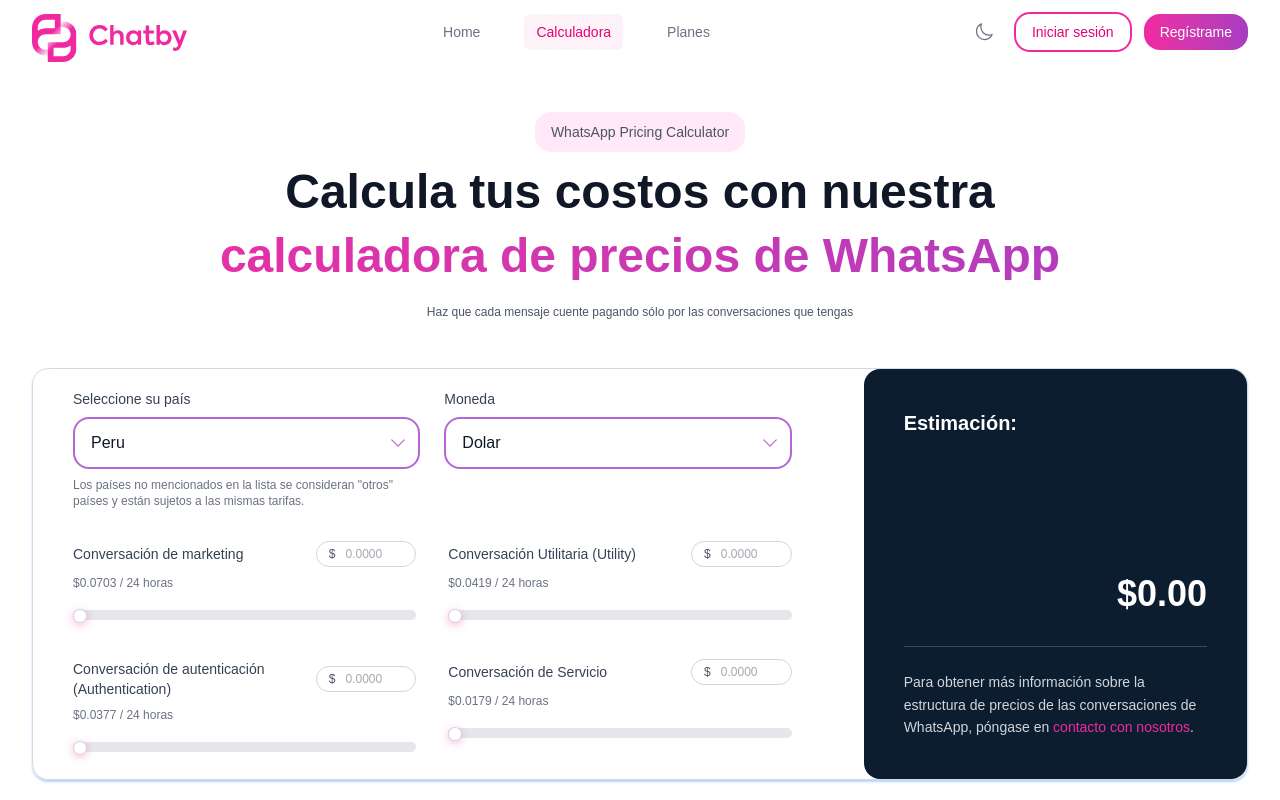
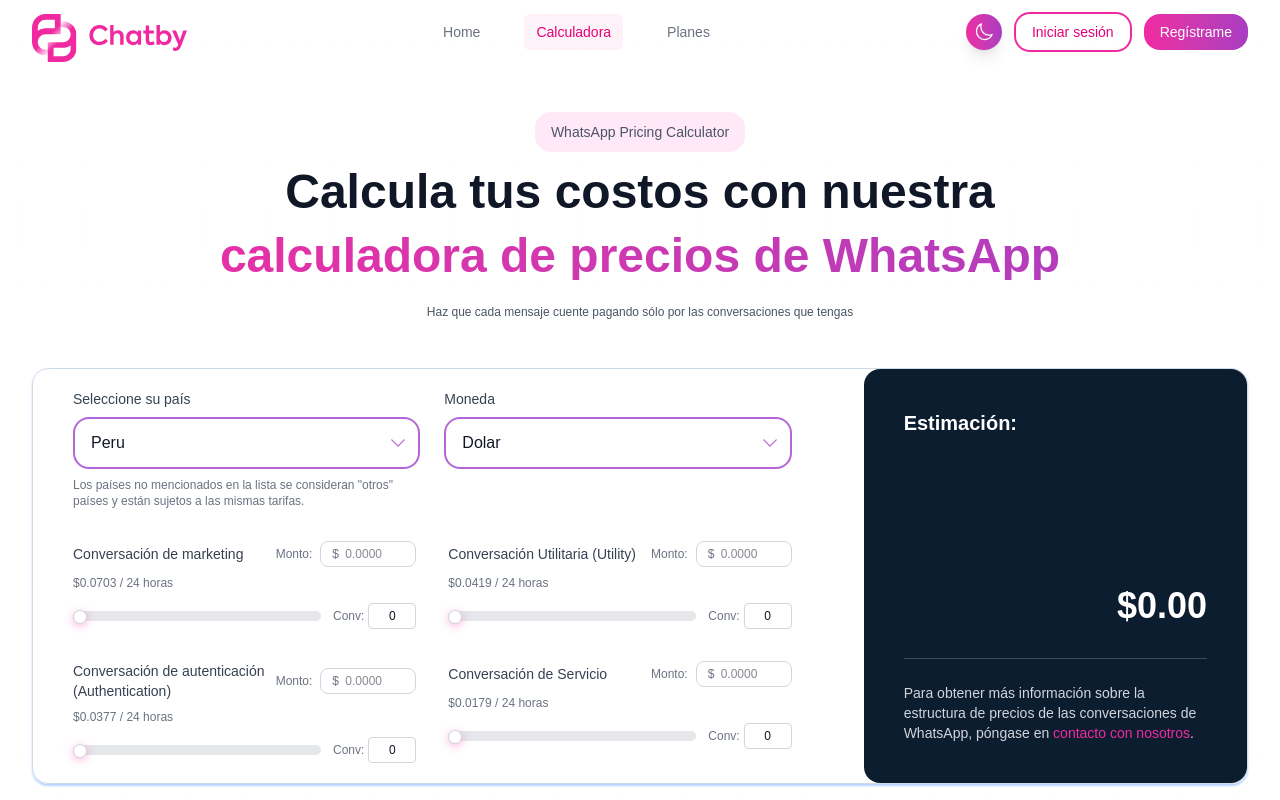
Before and after one commit to josetch01/chatby, a React (Vite) app: page /calculadora in a window 1280 px wide. Shown: the top 800 px of the page. Built offline with nearby package versions, Linux system fonts and the light colour scheme; a web font is replaced by a local one.

Commit message:
Toggle de luna y sol

```diff
--- a/src/components/Layout.jsx
+++ b/src/components/Layout.jsx
@@ -116,11 +116,11 @@
 
             {/* Desktop Auth buttons and Dark mode toggle */}
             <div className="hidden md:flex items-center space-x-3">
-              {/* Dark mode toggle */}
+              {/* Dark Mode Toggle */}
               <button
                 onClick={toggleDarkMode}
-                className="cursor-pointer p-2 rounded-md text-gray-500 dark:text-gray-300 hover:text-gray-900 dark:hover:text-white hover:bg-gray-100 dark:hover:bg-gray-800 transition-colors"
-                aria-label="Toggle dark mode"
+                className="p-2 rounded-full bg-gradient-to-r from-[#F129A1] to-[#A83CC1] hover:from-[#D91C88] hover:to-[#8A2BB5] text-white transition-all duration-300 shadow-lg hover:shadow-xl transform hover:scale-105 cursor-pointer"
+                aria-label={darkMode ? "Cambiar a modo claro" : "Cambiar a modo oscuro"}
               >
                 {darkMode ? (
                   <SunIcon className="h-5 w-5" />
@@ -149,11 +149,11 @@
             </div>
 
             <div className="md:hidden flex items-center space-x-2">
-              {/* Dark mode toggle for mobile */}
+              {/* Mobile Dark Mode Toggle */}
               <button
                 onClick={toggleDarkMode}
-                className="p-2 rounded-md text-gray-500 dark:text-gray-300 hover:text-gray-900 dark:hover:text-white hover:bg-gray-100 dark:hover:bg-gray-800 transition-colors"
-                aria-label="Toggle dark mode"
+                className="p-2 rounded-full bg-gradient-to-r from-[#F129A1] to-[#A83CC1] hover:from-[#D91C88] hover:to-[#8A2BB5] text-white transition-all duration-300 shadow-lg hover:shadow-xl transform hover:scale-105"
+                aria-label={darkMode ? "Cambiar a modo claro" : "Cambiar a modo oscuro"}
               >
                 {darkMode ? (
                   <SunIcon className="h-5 w-5" />
--- a/src/pages/Calculadora.jsx
+++ b/src/pages/Calculadora.jsx
@@ -462,8 +462,12 @@
                   <label className="text-sm font-medium text-gray-700 dark:text-gray-300">
                     Conversación de marketing
                   </label>
-                  <div className="text-xs px-3 py-1 rounded-full border border-gray-300 dark:border-gray-600 bg-white dark:bg-gray-700 text-gray-600 dark:text-gray-300 flex items-center">
-                    <span className="mr-1">{getCurrencySymbol()}</span>
+                  <div className="flex items-center space-x-2">
+                    <span className="text-xs text-gray-500 dark:text-gray-400">Monto:</span>
+                    <div className="relative">
+                      <span className="absolute left-3 top-1/2 transform -translate-y-1/2 text-xs text-gray-500 dark:text-gray-400">
+                        {getCurrencySymbol()}
+                      </span>
                       <input
                         type="number"
                         min="0"
@@ -476,21 +480,23 @@
                             e.target.value
                           )
                         }
-                      className="bg-transparent border-none outline-none w-16 text-center text-xs"
+                        className="w-24 pl-6 pr-2 py-1 text-xs border border-gray-300 dark:border-gray-600 rounded-lg bg-white dark:bg-gray-700 text-gray-900 dark:text-white focus:outline-none focus:ring-2 focus:ring-[#F129A1] focus:border-[#F129A1] transition-colors [appearance:textfield] [&::-webkit-inner-spin-button]:appearance-none [&::-webkit-outer-spin-button]:appearance-none"
                         placeholder="0.0000"
                       />
+                    </div>
                   </div>
                 </div>
                 <p className="text-xs text-gray-500 dark:text-gray-400 mb-3">
                   {getCurrencySymbol()}
                   {getCurrentPrices().marketing.toFixed(4)} / 24 horas
                 </p>
+                <div className="flex items-center space-x-3">
                   <input
                     type="range"
                     min="0"
                     max="10000"
                     value={conversationCounts.marketing}
-                  className="w-full h-2 rounded-lg appearance-none cursor-pointer slider-pink"
+                    className="flex-1 h-2 rounded-lg appearance-none cursor-pointer slider-pink"
                     onInput={(e) => {
                       setSliderProgress(e.target);
                       handleSliderChange("marketing", e.target.value);
@@ -500,6 +506,22 @@
                       handleSliderChange("marketing", e.target.value);
                     }}
                   />
+                  <div className="flex items-center space-x-1 min-w-[80px]">
+                    <span className="text-xs text-gray-500 dark:text-gray-400">Conv:</span>
+                    <input
+                      type="number"
+                      inputMode="numeric"
+                      min="0"
+                      max="10000"
+                      value={conversationCounts.marketing}
+                      onChange={(e) => {
+                        const value = Math.max(0, Math.min(10000, parseInt(e.target.value) || 0));
+                        handleSliderChange("marketing", value.toString());
+                      }}
+                      className="w-12 px-1 py-1 text-xs border border-gray-300 dark:border-gray-600 rounded bg-white dark:bg-gray-700 text-gray-900 dark:text-white focus:outline-none focus:ring-1 focus:ring-[#F129A1] focus:border-[#F129A1] transition-colors text-center [appearance:textfield] [&::-webkit-inner-spin-button]:appearance-none [&::-webkit-outer-spin-button]:appearance-none"
+                    />
+                  </div>
+                </div>
               </div>
 
               {/* Utility Conversations */}
@@ -508,8 +530,12 @@
                   <label className="text-sm font-medium text-gray-700 dark:text-gray-300">
                     Conversación Utilitaria (Utility)
                   </label>
-                  <div className="text-xs px-3 py-1 rounded-full border border-gray-300 dark:border-gray-600 bg-white dark:bg-gray-700 text-gray-600 dark:text-gray-300 flex items-center">
-                    <span className="mr-1">{getCurrencySymbol()}</span>
+                  <div className="flex items-center space-x-2">
+                    <span className="text-xs text-gray-500 dark:text-gray-400">Monto:</span>
+                    <div className="relative">
+                      <span className="absolute left-3 top-1/2 transform -translate-y-1/2 text-xs text-gray-500 dark:text-gray-400">
+                        {getCurrencySymbol()}
+                      </span>
                       <input
                         type="number"
                         min="0"
@@ -519,21 +545,23 @@
                         onChange={(e) =>
                           handleConversationInputChange("utility", e.target.value)
                         }
-                      className="bg-transparent border-none outline-none w-16 text-center text-xs"
+                        className="w-24 pl-6 pr-2 py-1 text-xs border border-gray-300 dark:border-gray-600 rounded-lg bg-white dark:bg-gray-700 text-gray-900 dark:text-white focus:outline-none focus:ring-2 focus:ring-[#F129A1] focus:border-[#F129A1] transition-colors [appearance:textfield] [&::-webkit-inner-spin-button]:appearance-none [&::-webkit-outer-spin-button]:appearance-none"
                         placeholder="0.0000"
                       />
+                    </div>
                   </div>
                 </div>
                 <p className="text-xs text-gray-500 dark:text-gray-400 mb-3">
                   {getCurrencySymbol()}
                   {getCurrentPrices().utility.toFixed(4)} / 24 horas
                 </p>
+                <div className="flex items-center space-x-3">
                   <input
                     type="range"
                     min="0"
                     max="10000"
                     value={conversationCounts.utility}
-                  className="w-full h-2 rounded-lg appearance-none cursor-pointer slider-pink"
+                    className="flex-1 h-2 rounded-lg appearance-none cursor-pointer slider-pink"
                     onInput={(e) => {
                       setSliderProgress(e.target);
                       handleSliderChange("utility", e.target.value);
@@ -543,6 +571,21 @@
                       handleSliderChange("utility", e.target.value);
                     }}
                   />
+                  <div className="flex items-center space-x-1 min-w-[80px]">
+                    <span className="text-xs text-gray-500 dark:text-gray-400">Conv:</span>
+                    <input
+                      type="number"
+                      min="0"
+                      max="10000"
+                      value={conversationCounts.utility}
+                      onChange={(e) => {
+                        const value = Math.max(0, Math.min(10000, parseInt(e.target.value) || 0));
+                        handleSliderChange("utility", value.toString());
+                      }}
+                      className="w-12 px-1 py-1 text-xs border border-gray-300 dark:border-gray-600 rounded bg-white dark:bg-gray-700 text-gray-900 dark:text-white focus:outline-none focus:ring-1 focus:ring-[#F129A1] focus:border-[#F129A1] transition-colors text-center [appearance:textfield] [&::-webkit-inner-spin-button]:appearance-none [&::-webkit-outer-spin-button]:appearance-none"
+                    />
+                  </div>
+                </div>
               </div>
 
               {/* Authentication Conversations */}
@@ -551,8 +594,12 @@
                   <label className="text-sm font-medium text-gray-700 dark:text-gray-300">
                     Conversación de autenticación (Authentication)
                   </label>
-                  <div className="text-xs px-3 py-1 rounded-full border border-gray-300 dark:border-gray-600 bg-white dark:bg-gray-700 text-gray-600 dark:text-gray-300 flex items-center">
-                    <span className="mr-1">{getCurrencySymbol()}</span>
+                  <div className="flex items-center space-x-2">
+                    <span className="text-xs text-gray-500 dark:text-gray-400">Monto:</span>
+                    <div className="relative">
+                      <span className="absolute left-3 top-1/2 transform -translate-y-1/2 text-xs text-gray-500 dark:text-gray-400">
+                        {getCurrencySymbol()}
+                      </span>
                       <input
                         type="number"
                         min="0"
@@ -567,21 +614,23 @@
                             e.target.value
                           )
                         }
-                      className="bg-transparent border-none outline-none w-16 text-center text-xs"
+                        className="w-24 pl-6 pr-2 py-1 text-xs border border-gray-300 dark:border-gray-600 rounded-lg bg-white dark:bg-gray-700 text-gray-900 dark:text-white focus:outline-none focus:ring-2 focus:ring-[#F129A1] focus:border-[#F129A1] transition-colors [appearance:textfield] [&::-webkit-inner-spin-button]:appearance-none [&::-webkit-outer-spin-button]:appearance-none"
                         placeholder="0.0000"
                       />
+                    </div>
                   </div>
                 </div>
                 <p className="text-xs text-gray-500 dark:text-gray-400 mb-3">
                   {getCurrencySymbol()}
                   {getCurrentPrices().authentication.toFixed(4)} / 24 horas
                 </p>
+                <div className="flex items-center space-x-3">
                   <input
                     type="range"
                     min="0"
                     max="10000"
                     value={conversationCounts.authentication}
-                  className="w-full h-2 rounded-lg appearance-none cursor-pointer slider-pink"
+                    className="flex-1 h-2 rounded-lg appearance-none cursor-pointer slider-pink"
                     onInput={(e) => {
                       setSliderProgress(e.target);
                       handleSliderChange("authentication", e.target.value);
@@ -591,6 +640,21 @@
                       handleSliderChange("authentication", e.target.value);
                     }}
                   />
+                  <div className="flex items-center space-x-1 min-w-[80px]">
+                    <span className="text-xs text-gray-500 dark:text-gray-400">Conv:</span>
+                    <input
+                      type="number"
+                      min="0"
+                      max="10000"
+                      value={conversationCounts.authentication}
+                      onChange={(e) => {
+                        const value = Math.max(0, Math.min(10000, parseInt(e.target.value) || 0));
+                        handleSliderChange("authentication", value.toString());
+                      }}
+                      className="w-12 px-1 py-1 text-xs border border-gray-300 dark:border-gray-600 rounded bg-white dark:bg-gray-700 text-gray-900 dark:text-white focus:outline-none focus:ring-1 focus:ring-[#F129A1] focus:border-[#F129A1] transition-colors text-center [appearance:textfield] [&::-webkit-inner-spin-button]:appearance-none [&::-webkit-outer-spin-button]:appearance-none"
+                    />
+                  </div>
+                </div>
               </div>
 
               {/* Service Conversations */}
@@ -599,8 +663,12 @@
                   <label className="text-sm font-medium text-gray-700 dark:text-gray-300">
                     Conversación de Servicio
                   </label>
-                  <div className="text-xs px-3 py-1 rounded-full border border-gray-300 dark:border-gray-600 bg-white dark:bg-gray-700 text-gray-600 dark:text-gray-300 flex items-center">
-                    <span className="mr-1">{getCurrencySymbol()}</span>
+                  <div className="flex items-center space-x-2">
+                    <span className="text-xs text-gray-500 dark:text-gray-400">Monto:</span>
+                    <div className="relative">
+                      <span className="absolute left-3 top-1/2 transform -translate-y-1/2 text-xs text-gray-500 dark:text-gray-400">
+                        {getCurrencySymbol()}
+                      </span>
                       <input
                         type="number"
                         min="0"
@@ -610,21 +678,23 @@
                         onChange={(e) =>
                           handleConversationInputChange("service", e.target.value)
                         }
-                      className="bg-transparent border-none outline-none w-16 text-center text-xs"
+                        className="w-24 pl-6 pr-2 py-1 text-xs border border-gray-300 dark:border-gray-600 rounded-lg bg-white dark:bg-gray-700 text-gray-900 dark:text-white focus:outline-none focus:ring-2 focus:ring-[#F129A1] focus:border-[#F129A1] transition-colors [appearance:textfield] [&::-webkit-inner-spin-button]:appearance-none [&::-webkit-outer-spin-button]:appearance-none"
                         placeholder="0.0000"
                       />
+                    </div>
                   </div>
                 </div>
                 <p className="text-xs text-gray-500 dark:text-gray-400 mb-3">
                   {getCurrencySymbol()}
                   {getCurrentPrices().service.toFixed(4)} / 24 horas
                 </p>
+                <div className="flex items-center space-x-3">
                   <input
                     type="range"
                     min="0"
                     max="10000"
                     value={conversationCounts.service}
-                  className="w-full h-4 rounded-lg appearance-none cursor-pointer slider-pink"
+                    className="flex-1 h-2 rounded-lg appearance-none cursor-pointer slider-pink"
                     onInput={(e) => {
                       setSliderProgress(e.target);
                       handleSliderChange("service", e.target.value);
@@ -634,6 +704,21 @@
                       handleSliderChange("service", e.target.value);
                     }}
                   />
+                  <div className="flex items-center space-x-1 min-w-[80px]">
+                    <span className="text-xs text-gray-500 dark:text-gray-400">Conv:</span>
+                    <input
+                      type="number"
+                      min="0"
+                      max="10000"
+                      value={conversationCounts.service}
+                      onChange={(e) => {
+                        const value = Math.max(0, Math.min(10000, parseInt(e.target.value) || 0));
+                        handleSliderChange("service", value.toString());
+                      }}
+                      className="w-12 px-1 py-1 text-xs border border-gray-300 dark:border-gray-600 rounded bg-white dark:bg-gray-700 text-gray-900 dark:text-white focus:outline-none focus:ring-1 focus:ring-[#F129A1] focus:border-[#F129A1] transition-colors text-center [appearance:textfield] [&::-webkit-inner-spin-button]:appearance-none [&::-webkit-outer-spin-button]:appearance-none"
+                    />
+                  </div>
+                </div>
               </div>
             </div>
           </div>
@@ -649,7 +734,7 @@
                 </div>
               </div>
               <div className="border-b border-white/20 mb-6" />
-              <div className="text-sm text-gray-300 leading-relaxed ">
+              <div className="text-sm text-gray-300">
                 <p>
                   Para obtener más información sobre la estructura de precios de
                   las conversaciones de WhatsApp, póngase en{" "}
@@ -672,7 +757,7 @@
           <img
             src={bgCircle}
             alt=""
-            className="pointer-events-none select-none hidden md:block absolute -left-32 top-32 w-[500px] opacity-30 z-0"
+            className="pointer-events-none select-none hidden md:block absolute -left-32 top-32 w-[500px] opacity-30 z-0 "
           />
 
           {/* Top intro row */}
@@ -682,7 +767,7 @@
                 Calculadora de WhatsApp
               </h2>
             </div>
-            <div className="text-[#2C011B] dark:text-gray-300 text-sm font-medium w-full sm:w-1/2 leading-relaxed text-justify">
+            <div className="text-[#2C011B] dark:text-gray-300 text-sm font-medium w-full sm:w-1/2">
               <p>
                 Todo lo que necesitas es una plantilla de mensaje para iniciar
                 un chat con tus clientes. Las tarifas varían en función de la
@@ -717,7 +802,7 @@
                   <h3 className="text-xl sm:text-3xl font-semibold text-[#2C011B] dark:text-white mb-2">
                     Marketing
                   </h3>
-                  <p className="text-[16px]  text-[#2C011B] dark:text-gray-400 font-medium space-y-0 leading-relaxed text-justify">
+                  <p className="text-[16px]  text-[#2C011B] dark:text-gray-400 font-medium space-y-0 text-start">
                     Las conversaciones de marketing se relacionan con tu
                     empresa, productos o servicios. Estas incluyen ofertas y
                     promociones, sugerencias de productos relacionados, mensajes
@@ -736,7 +821,7 @@
                   <h3 className="text-xl sm:text-3xl font-semibold text-[#2C011B] dark:text-white mb-2">
                     Utilidad
                   </h3>
-                  <p className="text-[16px] text-[#2C011B] dark:text-gray-400 font-medium space-y-0 leading-relaxed text-justify">
+                  <p className="text-[16px] text-[#2C011B] dark:text-gray-400 font-medium space-y-0 text-start">
                     Las conversaciones de utilidad se relacionan directamente
                     con una transacción, lo que incluye notificaciones después
                     de la compra y facturas recurrentes.
@@ -753,7 +838,7 @@
                   <h3 className="text-xl sm:text-3xl font-semibold text-[#2C011B] dark:text-white mb-2">
                     Servicio
                   </h3>
-                  <p className="text-[16px] text-[#2C011B] dark:text-gray-400 font-medium space-y-0  leading-relaxed text-justify">
+                  <p className="text-[16px] text-[#2C011B] dark:text-gray-400 font-medium space-y-0 text-start">
                     Las conversaciones de servicio son iniciadas por los
                     usuarios y suelen ser consultas de los clientes. Las
                     empresas pueden responder dentro del intervalo de servicio
@@ -775,7 +860,7 @@
                   <h3 className="text-xl sm:text-3xl font-semibold text-[#2C011B] dark:text-white mb-2">
                     Autenticación
                   </h3>
-                  <p className="text-[16px] text-[#2C011B] dark:text-gray-400 font-medium space-y-0 leading-relaxed text-justify">
+                  <p className="text-[16px] text-[#2C011B] dark:text-gray-400 font-medium space-y-0 text-start">
                     Las conversaciones de autenticación proporcionan a los
                     usuarios códigos de acceso de un solo uso con fines de
                     autenticación. Estos pueden enviarse en cualquier etapa del
```
Also changed, not shown: src/pages/Home.jsx (+9 -14 lines). Lines whose indentation alone changed are shown as unchanged.
